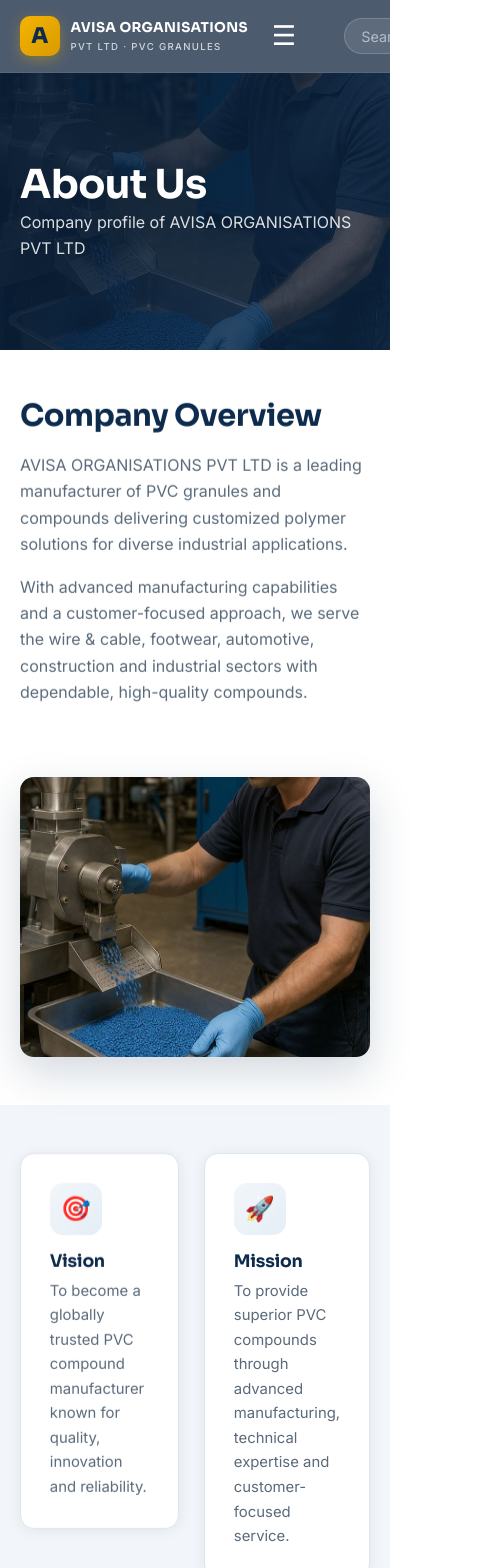
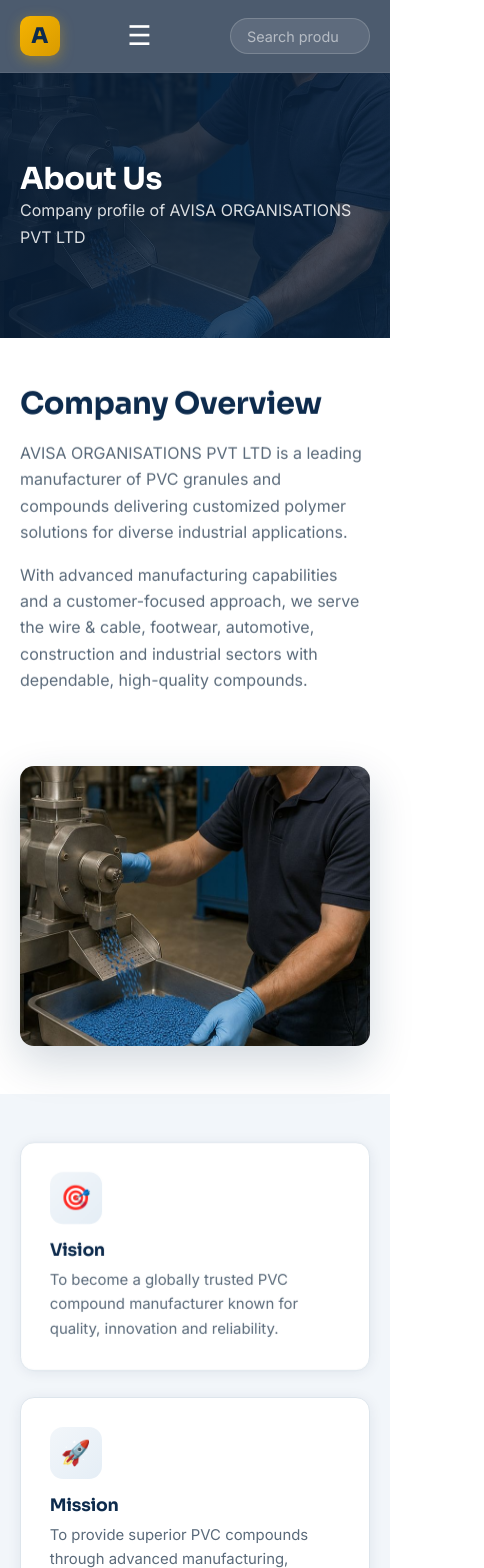
Before and after one commit to sainath31/hygran-polymers, a React (Vite) app: page /about in a window 390 px wide. Shown: the top 1568 px of the page, 484 px wide, since content can reach past the window. Built offline with nearby package versions, Linux system fonts and the light colour scheme.

Commit message:
Fix mobile layout: responsive grid-2 class, small-screen polish
Inline 2-column grid styles on Products and About did not collapse on
phones; replaced with a responsive .grid-2 class. Also tightened navbar,
stats, form and page-header sizing under 560px.

```diff
--- a/src/App.css
+++ b/src/App.css
@@ -319,6 +319,10 @@
 .grid {
   display: grid;
   gap: 1.6rem;
+}
+
+.grid-2 {
+  grid-template-columns: repeat(2, 1fr);
 }
 
 .grid-3 {
@@ -813,6 +817,10 @@
     grid-template-columns: repeat(2, 1fr);
   }
 
+  .grid-2 {
+    grid-template-columns: 1fr;
+  }
+
   .stats-grid {
     grid-template-columns: repeat(2, 1fr);
   }
@@ -859,9 +867,35 @@
 }
 
 @media (max-width: 560px) {
+  .grid-2,
   .grid-3,
   .grid-4 {
     grid-template-columns: 1fr;
+  }
+
+  .navbar-inner {
+    gap: 0.7rem;
+  }
+
+  .brand-text {
+    display: none;
+  }
+
+  .page-header h1 {
+    font-size: 1.9rem;
+  }
+
+  .form-card,
+  .info-card {
+    padding: 1.5rem;
+  }
+
+  .stats-grid {
+    gap: 1rem;
+  }
+
+  .stat h3 {
+    font-size: 1.8rem;
   }
 
   .form-row {
--- a/src/pages/About.jsx
+++ b/src/pages/About.jsx
@@ -49,7 +49,7 @@ function About() {
 
       <section className="section section-alt">
         <div className="container">
-          <div className="grid" style={{ gridTemplateColumns: 'repeat(2, 1fr)' }}>
+          <div className="grid grid-2">
             <Reveal>
               <div className="card">
                 <div className="card-icon">🎯</div>
--- a/src/pages/Products.jsx
+++ b/src/pages/Products.jsx
@@ -21,7 +21,7 @@ function Products() {
 
       <section className="section">
         <div className="container">
-          <div className="grid" style={{ gridTemplateColumns: 'repeat(2, 1fr)' }}>
+          <div className="grid grid-2">
             {products.map((p, i) => (
               <Reveal key={p.id} delay={(i % 2) * 130}>
                 <div className="product-card">
```
